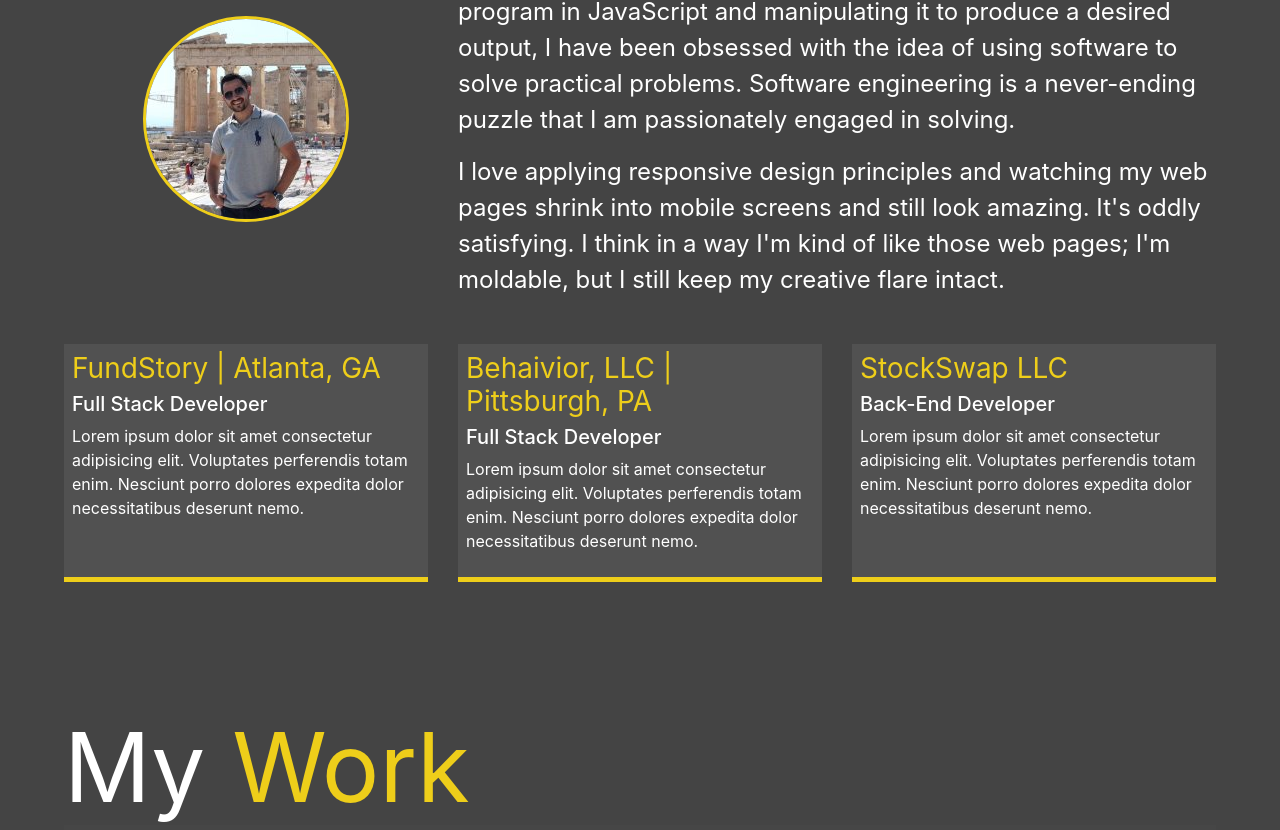
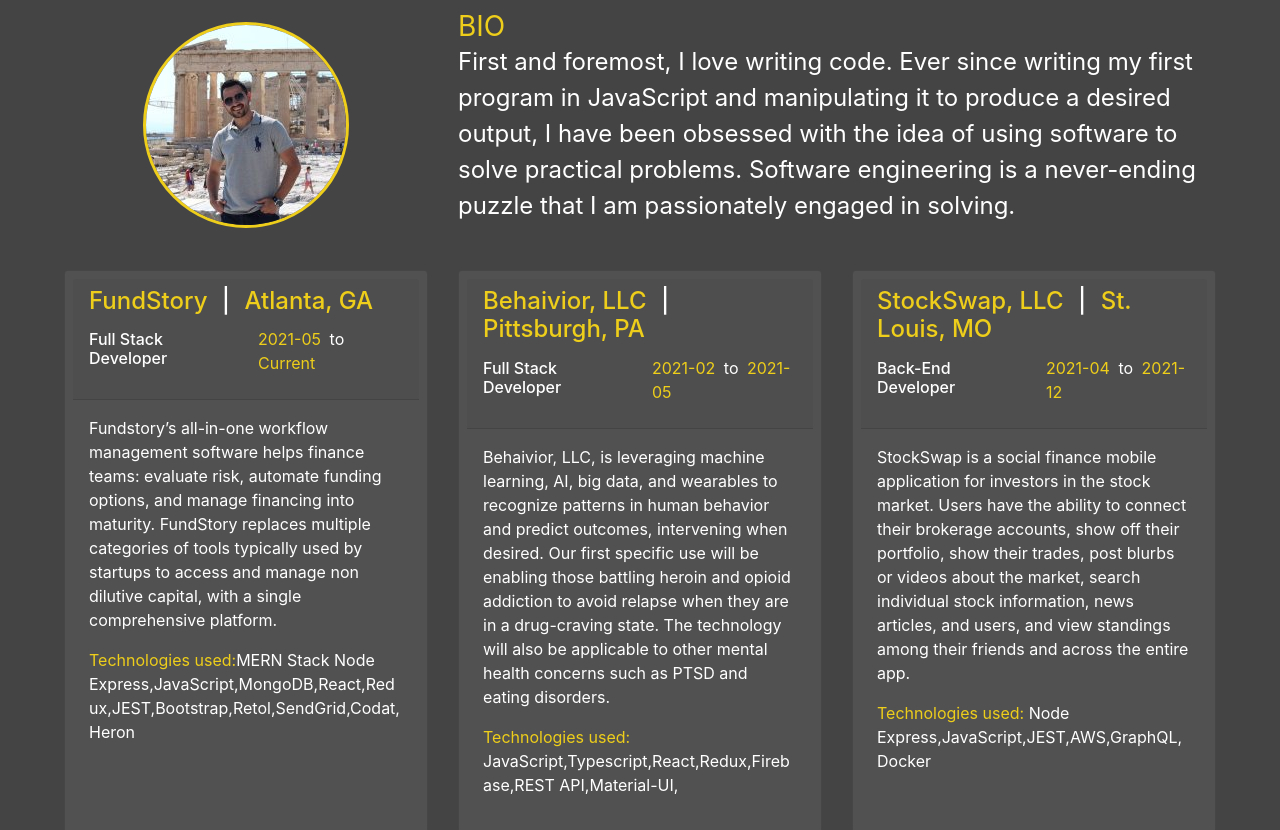
Before and after one commit to sal-jarrar/profile, a React (Create React App) app: page / in a window 1280 px wide. Shown: the part 970-1800 px from the top of the page. Built offline with nearby package versions, Linux system fonts and the light colour scheme.

Commit message:
setup  media

```diff
--- a/src/assets/scss/config.scss
+++ b/src/assets/scss/config.scss
@@ -55,3 +55,8 @@
     @content;
   }
 }
+@mixin ipad {
+  @media screen and (min-width: 800px) and (max-width: 1180px) {
+    @content;
+  }
+}
--- a/src/assets/scss/main.scss
+++ b/src/assets/scss/main.scss
@@ -55,8 +55,7 @@
 
 main {
   padding: 4rem;
-
-  min-height: calc(100vh - 130px);
+  min-height: calc(100vh - 60px);
   .icons {
     margin-top: 1rem;
     z-index: 2;
--- a/src/assets/scss/mobile.scss
+++ b/src/assets/scss/mobile.scss
@@ -9,6 +9,19 @@
 @include mediaLg {
   .projects {
     grid-template-columns: repeat(3, 1fr);
+  }
+}
+// ipad
+@include ipad {
+  .about-info {
+    grid-template-areas:
+      "bioimage"
+      "bio"
+      "job1"
+      "job2"
+      "job3";
+
+    grid-template-columns: 1fr;
   }
 }
 
--- a/src/sections/About.js
+++ b/src/sections/About.js
@@ -1,3 +1,4 @@
+import { Card, CardBody, CardHeader, Col, Row } from "reactstrap";
 import sal from "../assets/img/sal.jpeg";
 
 const About = () => {
@@ -8,7 +9,7 @@
           About
           <span className="text-second"> Me</span>
         </h1>
-        <h2 className="sm-heading job-heading">
+        <h2 className="sm-heading job-heading mb-3">
           Let me tell you a few things...
         </h2>
         <div className="about-info">
@@ -23,46 +24,108 @@
               software to solve practical problems. Software engineering is a
               never-ending puzzle that I am passionately engaged in solving.
             </p>
+          </div>
+          <Card className="job job-1">
+            <CardHeader>
+              <h4 className="job-heading text-second">
+                FundStory <span className="text-white px-2"> | </span> Atlanta,
+                GA
+              </h4>
+              <Row className="mt-1">
+                <Col>
+                  <h6 className="job-title">Full Stack Developer</h6>
+                </Col>
+                <Col className="mt-1">
+                  <p className="text-second">
+                    2021-05 <span className="text-white px-1">to</span> Current
+                  </p>
+                </Col>
+              </Row>
+            </CardHeader>
+            <CardBody>
+              <p>
+                Fundstory’s all-in-one workflow management software helps
+                finance teams: evaluate risk, automate funding options, and
+                manage financing into maturity. FundStory replaces multiple
+                categories of tools typically used by startups to access and
+                manage non dilutive capital, with a single comprehensive
+                platform.
+              </p>
+              <p>
+                <span className="text-second">Technologies used:</span>
+                MERN Stack Node
+                Express,JavaScript,MongoDB,React,Redux,JEST,Bootstrap,Retol,SendGrid,Codat,Heron
+              </p>
+            </CardBody>
+            {/* </div> */}
+          </Card>
 
+          <Card className="job job-2">
+            <CardHeader>
+              <h4 className="job-heading text-second">
+                Behaivior, LLC <span className="text-white px-2"> | </span>
+                Pittsburgh, PA
+              </h4>
+              <Row>
+                <Col>
+                  <h6 className="job-title">Full Stack Developer</h6>
+                </Col>
+                <Col className="mt-1">
+                  <p className="text-second">
+                    2021-02 <span className="text-white px-1">to</span> 2021-05
+                  </p>
+                </Col>
+              </Row>
+            </CardHeader>
+            <CardBody>
               <p>
-              I love applying responsive design principles and watching my web
-              pages shrink into mobile screens and still look amazing. It's
-              oddly satisfying. I think in a way I'm kind of like those web
-              pages; I'm moldable, but I still keep my creative flare intact.
+                Behaivior, LLC, is leveraging machine learning, AI, big data,
+                and wearables to recognize patterns in human behavior and
+                predict outcomes, intervening when desired. Our first specific
+                use will be enabling those battling heroin and opioid addiction
+                to avoid relapse when they are in a drug-craving state. The
+                technology will also be applicable to other mental health
+                concerns such as PTSD and eating disorders.
               </p>
-          </div>
+              <p>
+                <span className="text-second">Technologies used: </span>
+                JavaScript,Typescript,React,Redux,Firebase,REST API,Material-UI,
+              </p>
+            </CardBody>
+          </Card>
 
-          <div className="job job-1">
-            <h3 className="job-heading text-second">FundStory | Atlanta, GA</h3>
-            <h5 className="job-title">Full Stack Developer</h5>
+          <Card className="job job-3">
+            <CardHeader>
+              <h4 className="job-heading text-second">
+                StockSwap, LLC<span className="text-white px-2"> | </span>St.
+                Louis, MO
+              </h4>
+              <Row>
+                <Col>
+                  <h6 className="job-title">Back-End Developer</h6>
+                </Col>
+                <Col className="mt-1">
+                  <p className="text-second">
+                    2021-04 <span className="text-white px-1">to</span> 2021-12
+                  </p>
+                </Col>
+              </Row>
+            </CardHeader>
+            <CardBody>
               <p>
-              Lorem ipsum dolor sit amet consectetur adipisicing elit.
-              Voluptates perferendis totam enim. Nesciunt porro dolores expedita
-              dolor necessitatibus deserunt nemo.
+                StockSwap is a social finance mobile application for investors
+                in the stock market. Users have the ability to connect their
+                brokerage accounts, show off their portfolio, show their trades,
+                post blurbs or videos about the market, search individual stock
+                information, news articles, and users, and view standings among
+                their friends and across the entire app.
               </p>
-          </div>
-
-          <div className="job job-2">
-            <h3 className="job-heading text-second">
-              Behaivior, LLC | Pittsburgh, PA
-            </h3>
-            <h5 className="job-title">Full Stack Developer</h5>
               <p>
-              Lorem ipsum dolor sit amet consectetur adipisicing elit.
-              Voluptates perferendis totam enim. Nesciunt porro dolores expedita
-              dolor necessitatibus deserunt nemo.
+                <span className="text-second">Technologies used: </span>
+                Node Express,JavaScript,JEST,AWS,GraphQL,Docker
               </p>
-          </div>
-
-          <div className="job job-3">
-            <h3 className="job-heading text-second">StockSwap LLC</h3>
-            <h5 className="job-title">Back-End Developer</h5>
-            <p>
-              Lorem ipsum dolor sit amet consectetur adipisicing elit.
-              Voluptates perferendis totam enim. Nesciunt porro dolores expedita
-              dolor necessitatibus deserunt nemo.
-            </p>
-          </div>
+            </CardBody>
+          </Card>
         </div>
       </main>
     </>
--- a/src/sections/Home.js
+++ b/src/sections/Home.js
@@ -4,7 +4,7 @@
 const Home = ({ status }) => {
   const overlay = status ? "overlay" : "";
   return (
-    <main id={`home`} className={overlay}>
+    <main id="home" className={overlay}>
       <h1 className="lg-heading">
         Sal
         <span className="text-second"> Jarrar</span>
```
Lines whose indentation alone changed are shown as unchanged.
